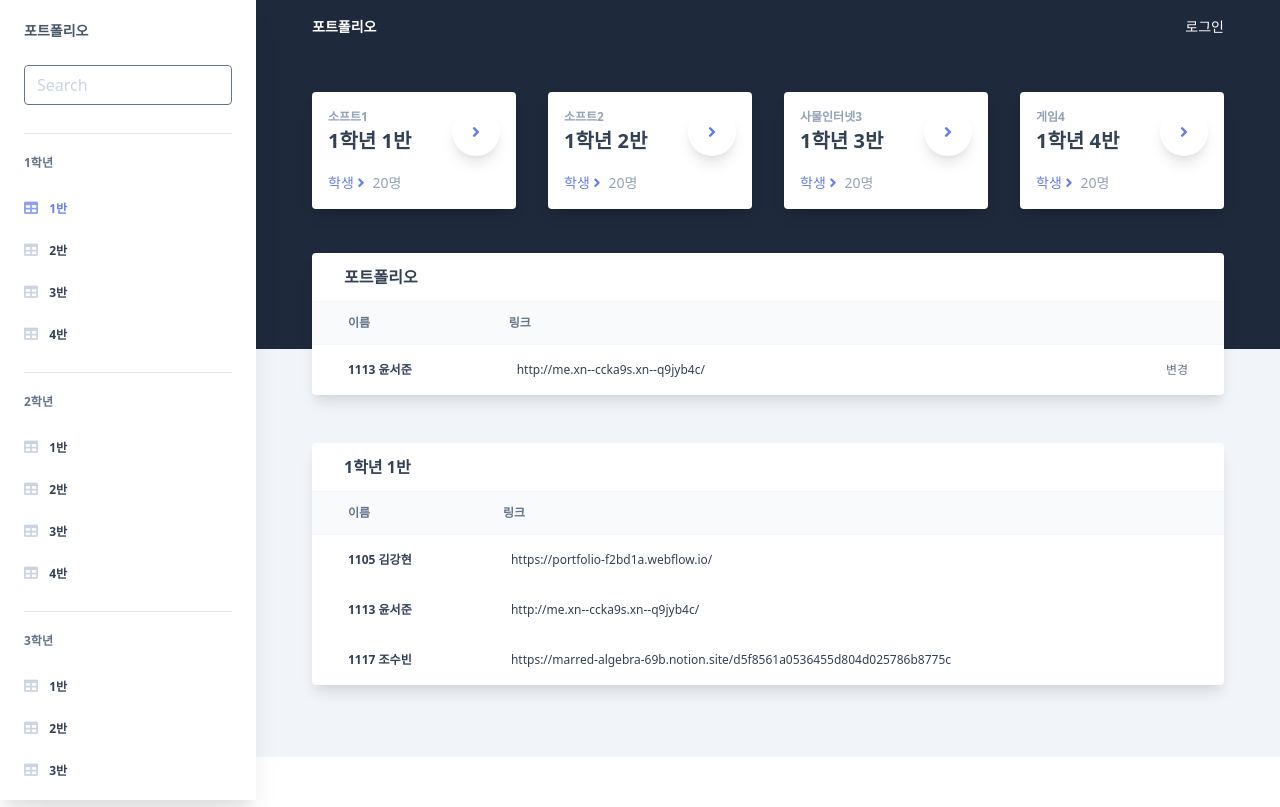
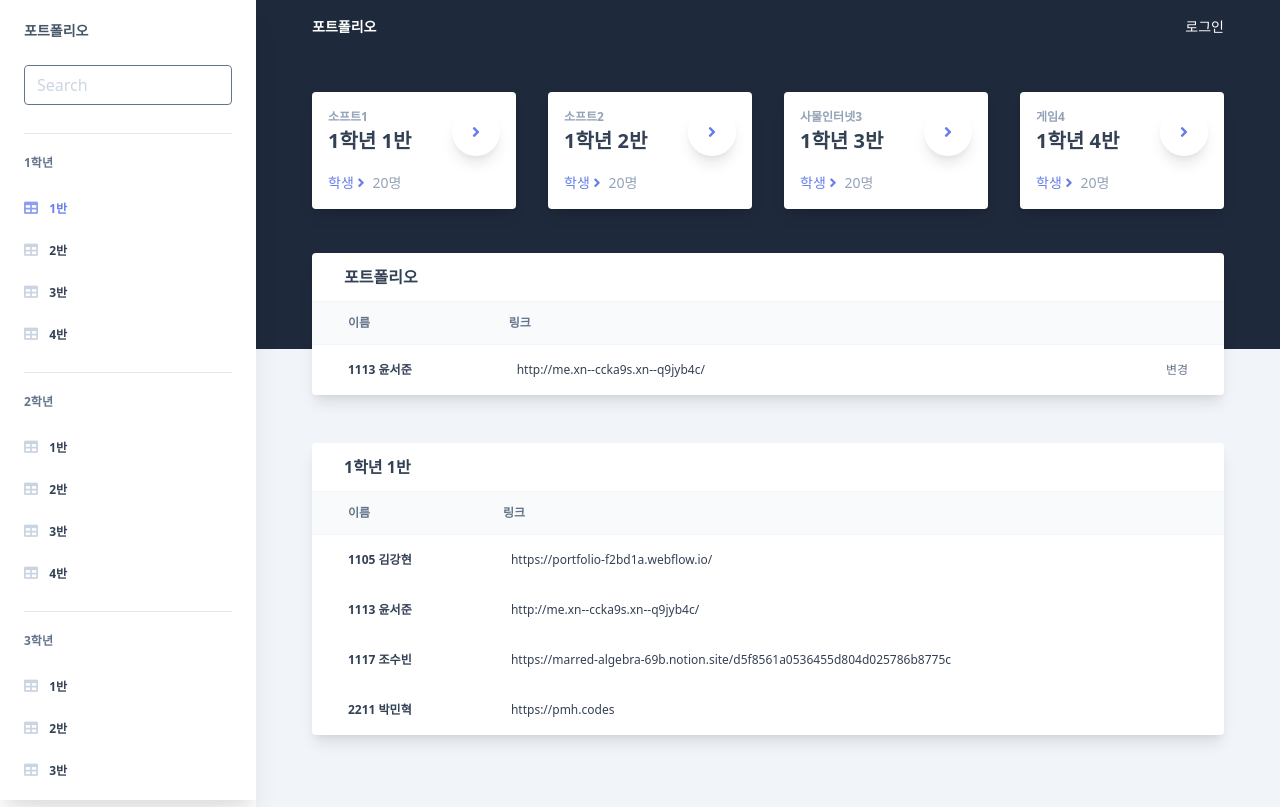
Before and after one commit to github-jademon/PortfolioChk, a Next.js app: page /1/1 in a window 1280 px wide. Built offline with nearby package versions, Linux system fonts and the light colour scheme.

Commit message:
add test_data

```diff
--- a/pages/[gradeid]/[classid].js
+++ b/pages/[gradeid]/[classid].js
@@ -17,6 +17,11 @@ const data = {
       stuid: "1117",
       stuname: "조수빈",
       stuurl: "https://marred-algebra-69b.notion.site/d5f8561a0536455d804d025786b8775c",
+    },
+    {
+      stuid: "2211",
+      stuname: "박민혁",
+      stuurl: "https://pmh.codes",
     },
   ]
 }
```
